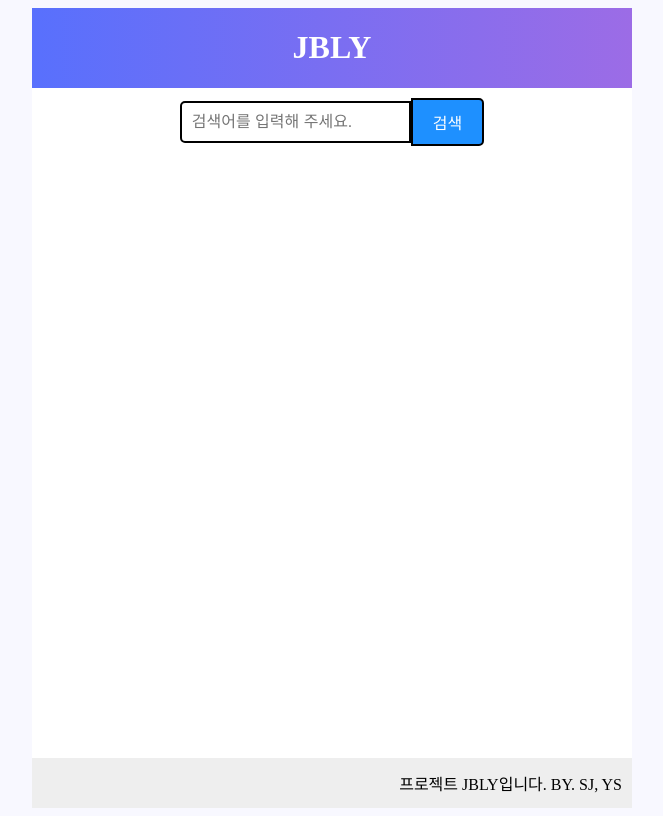
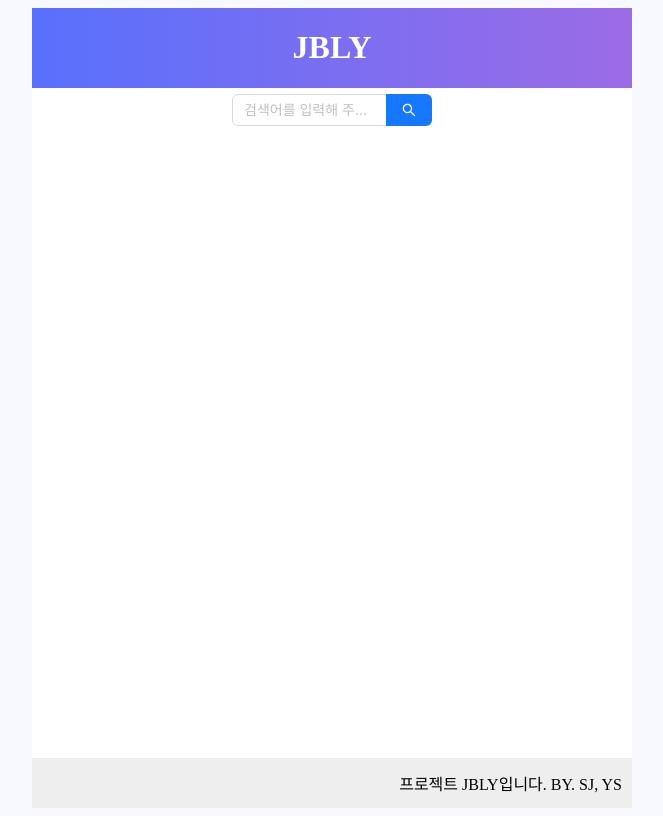
Before and after one commit to f-lab-edu/JBLY, a React (Create React App) app in the folder frontend/reactfront/: page /signin in a window 1280 px wide. Shown: the whole page, without its empty margins (308-971 px from the left). Built offline with nearby package versions, Linux system fonts and the light colour scheme.

Commit message:
refactor : searchBox format

```diff
--- a/frontend/reactfront/src/component/searchBox/SearchBox.css
+++ b/frontend/reactfront/src/component/searchBox/SearchBox.css
@@ -1,27 +1,7 @@
-.search-box-container {
+.search-box-styler {
   display: flex;
-  align-items: center;
+  align-content: center;
   justify-content: center;
-  margin-top: 10px;
-  padding-bottom: 10px;
+  margin-top: 1%;
+  width:100%;
 }
-
-input[type="text"] {
-  padding: 10px;
-  border: none;
-  border-radius: 5px 0 0 5px;
-  font-size: 16px;
-  outline: none;
-  border: 2px solid black;
-  width: auto;
-}
-
-button {
-  padding: 10px 20px;
-  border-radius: 0 5px 5px 0;
-  background-color: #1E90FF;
-  color: #fff;
-  font-size: 16px;
-  cursor: pointer;
-  border: 2px solid black;
-}
--- a/frontend/reactfront/src/component/searchBox/SearchBox.jsx
+++ b/frontend/reactfront/src/component/searchBox/SearchBox.jsx
@@ -1,14 +1,13 @@
 import React from "react";
 import "./SearchBox.css";
+import { Input } from "antd";
 
 const SearchBox = () => {
+    const { Search } = Input;
+    const onSearch = (value) => console.log(value);
     return (
-        <div className={"search-box-container"}>
-            <input
-                type={"text"}
-                className={"search-box"}
-                placeholder={"검색어를 입력해 주세요."}/>
-            <button>검색</button>
+        <div className={"search-box-styler"}>
+            <Search style={{ width: 200 }} placeholder="검색어를 입력해 주세요" onSearch={onSearch} enterButton />
         </div>
     );
 }
```
